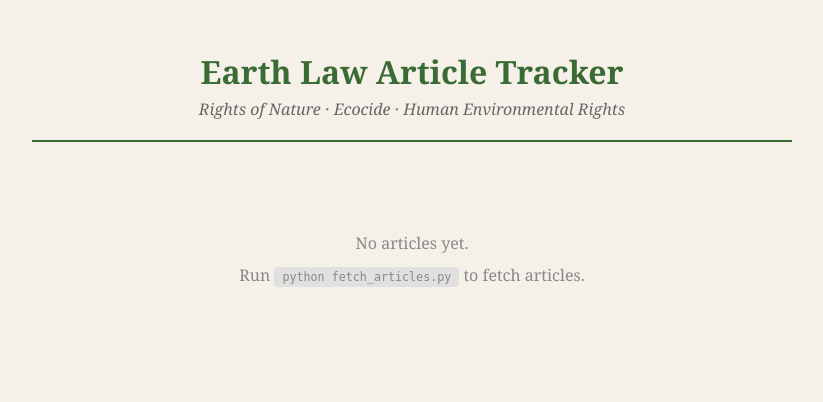
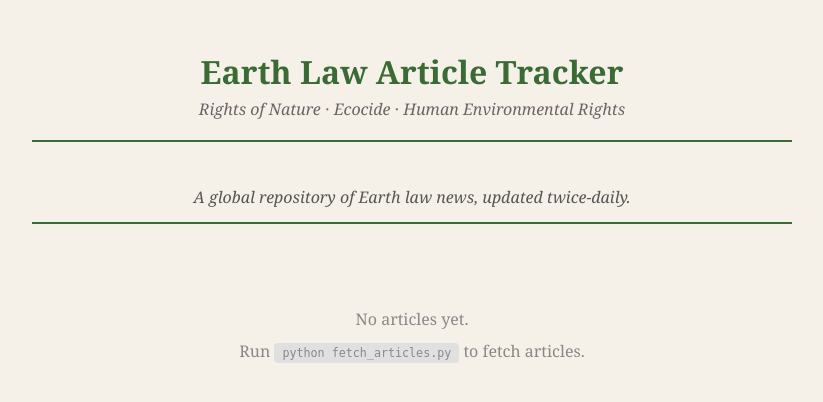
Before and after one commit to zepelinedit-jpg/earth-law-tracker, a Flask app: page / in a window 1280 px wide. Shown: the top 402 px of the page, without its empty margins (228-1051 px from the left). Run offline with Flask 3, Linux system fonts and the light colour scheme; data that the repository does not hold is empty; some libraries are stand-ins or nearby versions.

Commit message:
Add keynote sentence and second divider between header and search bar
Co-Authored-By: Claude Sonnet 4.6 <noreply@anthropic.com>

```diff
--- a/templates/index.html
+++ b/templates/index.html
@@ -124,6 +124,18 @@
             padding-bottom: 6px;
             border-bottom: 1px solid #c8dcc4;
         }
+        .keynote {
+            text-align: center;
+            color: #555;
+            font-style: italic;
+            padding: 14px 0;
+            margin-bottom: 0;
+        }
+        .divider {
+            border: none;
+            border-top: 2px solid #3a6b35;
+            margin: 0 0 24px;
+        }
         .search-bar {
             margin-bottom: 20px;
         }
@@ -154,6 +166,9 @@
         <h1>Earth Law Article Tracker</h1>
         <p>Rights of Nature &middot; Ecocide &middot; Human Environmental Rights</p>
     </header>
+
+    <p class="keynote">A global repository of Earth law news, updated twice-daily.</p>
+    <hr class="divider">
 
     {% if grouped_articles %}
     <div class="search-bar">
```
